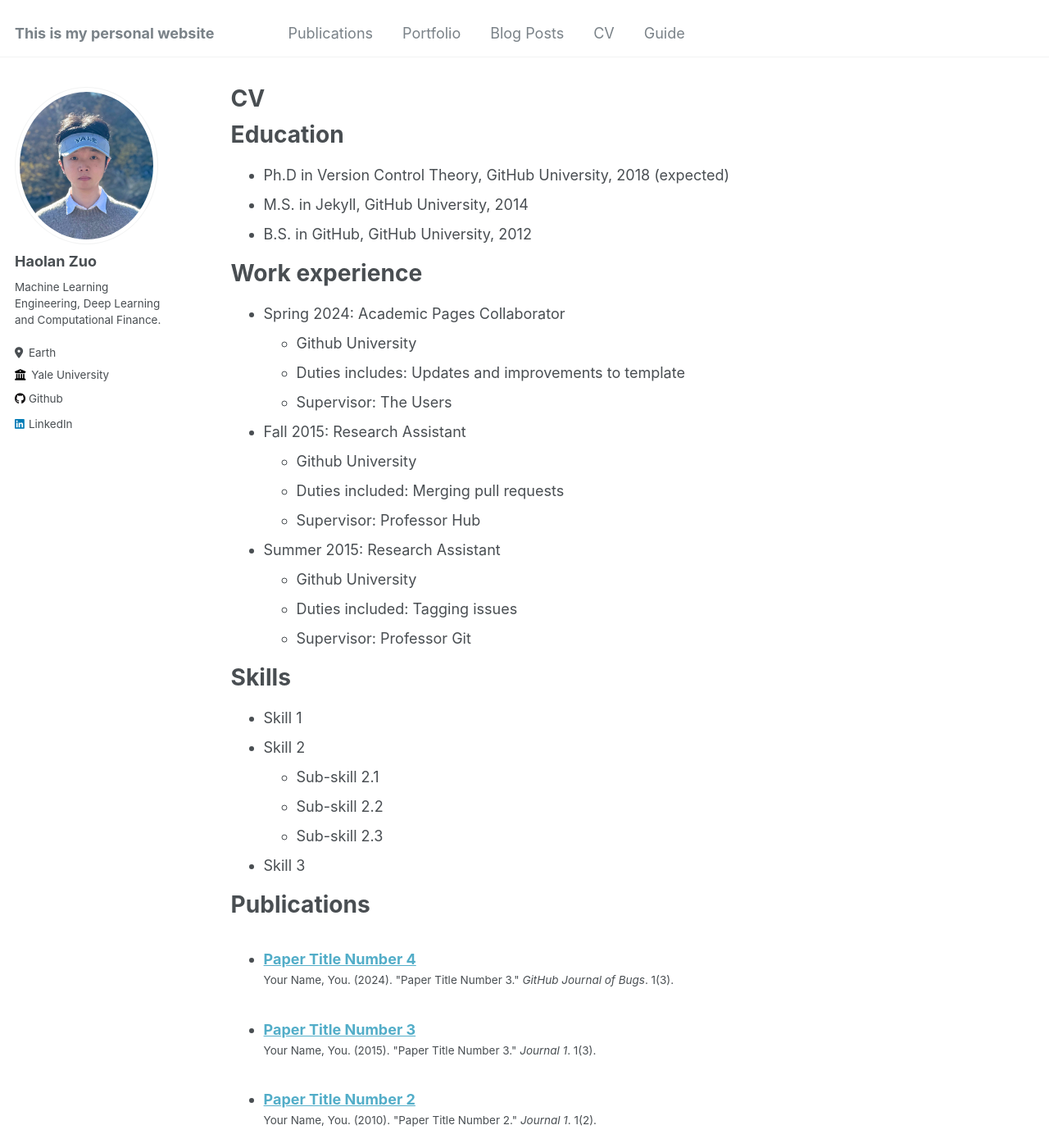
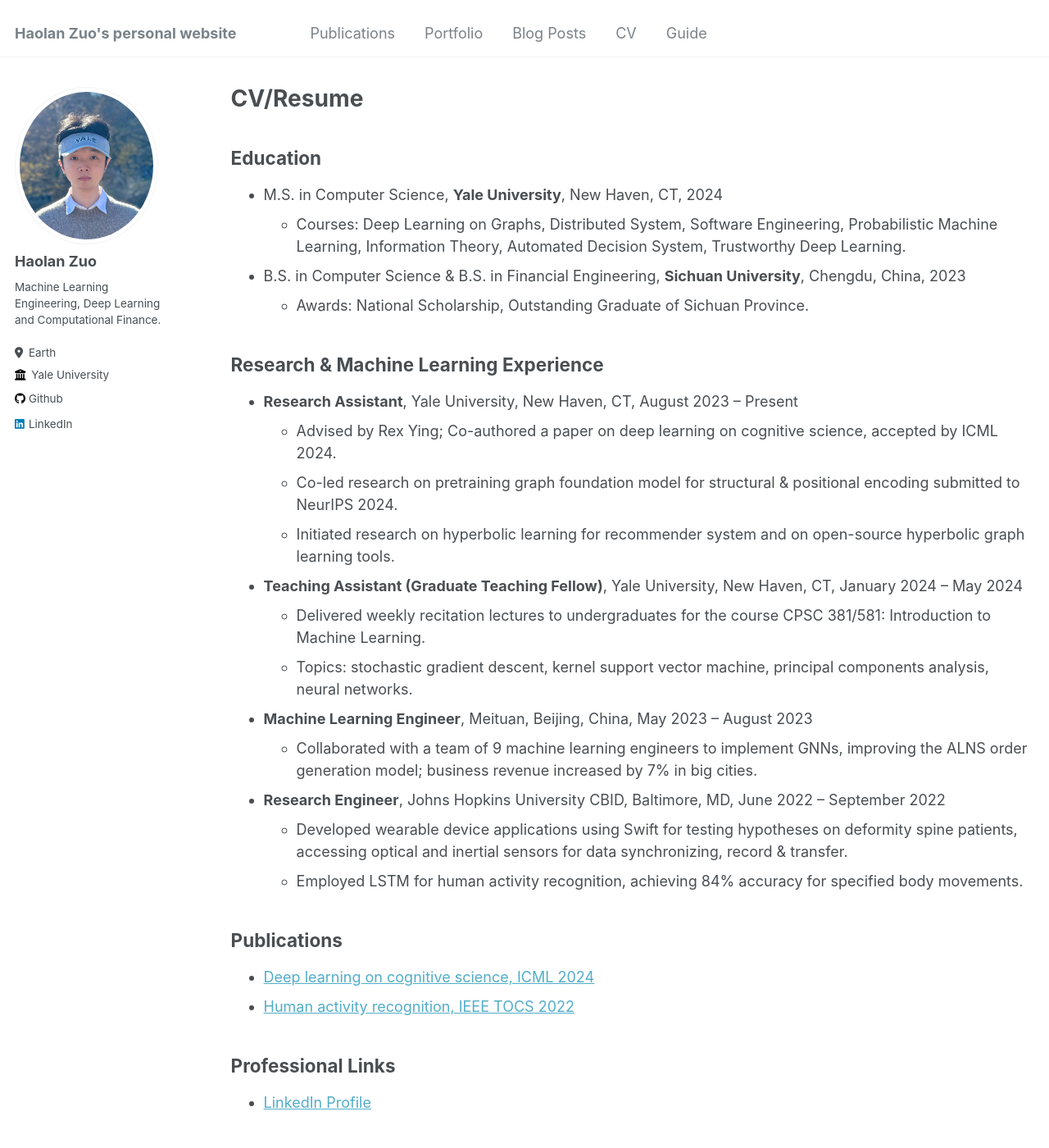
Before and after one commit to daniel620/daniel620.github.io, a Jekyll site: the page built from _pages/cv.md, in a window 1280 px wide and 1400 px high. Shown: the whole window at 82% size. Built offline with Jekyll 4.4.1, drawn with Linux system fonts in a browser that asks for light colours; some of the changed text lies outside the part shown.

Commit message:
Update cv

```diff
--- a/_config.yml
+++ b/_config.yml
@@ -8,7 +8,7 @@
 
 # Basic Site Settings
 locale                   : "en-US"
-title                    : "This is my personal website"
+title                    : "Haolan Zuo's personal website"
 title_separator          : "-"
 name                     : &name "Haolan Zuo"
 description              : &description "Haolan Zuo's personal academic and professional website showcasing experience\
--- a/_pages/cv.md
+++ b/_pages/cv.md
@@ -1,7 +1,7 @@
 ---
 layout: archive
-title: "CV"
-permalink: /cv/
+title: "CV/Resume"
+permalink: /cv_deprecated/
 author_profile: true
 redirect_from:
   - /resume
@@ -9,56 +9,37 @@ redirect_from:
 
 {% include base_path %}
 
-Education
-======
-* Ph.D in Version Control Theory, GitHub University, 2018 (expected)
-* M.S. in Jekyll, GitHub University, 2014
-* B.S. in GitHub, GitHub University, 2012
+## Education
 
-Work experience
-======
-* Spring 2024: Academic Pages Collaborator
-  * Github University
-  * Duties includes: Updates and improvements to template
-  * Supervisor: The Users
+* M.S. in Computer Science, **Yale University**, New Haven, CT, 2024
+  * Courses: Deep Learning on Graphs, Distributed System, Software Engineering, Probabilistic Machine Learning, Information Theory, Automated Decision System, Trustworthy Deep Learning.
 
-* Fall 2015: Research Assistant
-  * Github University
-  * Duties included: Merging pull requests
-  * Supervisor: Professor Hub
+* B.S. in Computer Science & B.S. in Financial Engineering, **Sichuan University**, Chengdu, China,  2023
+  * Awards: National Scholarship, Outstanding Graduate of Sichuan Province.
 
-* Summer 2015: Research Assistant
-  * Github University
-  * Duties included: Tagging issues
-  * Supervisor: Professor Git
+## Research & Machine Learning Experience
 
-Skills
-======
-* Skill 1
-* Skill 2
-  * Sub-skill 2.1
-  * Sub-skill 2.2
-  * Sub-skill 2.3
-* Skill 3
+* **Research Assistant**, Yale University, New Haven, CT, August 2023 – Present
+  * Advised by Rex Ying; Co-authored a paper on deep learning on cognitive science, accepted by ICML 2024.
+  * Co-led research on pretraining graph foundation model for structural & positional encoding submitted to NeurIPS 2024.
+  * Initiated research on hyperbolic learning for recommender system and on open-source hyperbolic graph learning tools.
 
-Publications
-======
-  <ul>{% for post in site.publications reversed %}
-    {% include archive-single-cv.html %}
-  {% endfor %}</ul>
+* **Teaching Assistant (Graduate Teaching Fellow)**, Yale University, New Haven, CT, January 2024 – May 2024
+  * Delivered weekly recitation lectures to undergraduates for the course CPSC 381/581: Introduction to Machine Learning.
+  * Topics: stochastic gradient descent, kernel support vector machine, principal components analysis, neural networks.
 
-Talks
-======
-  <ul>{% for post in site.talks reversed %}
-    {% include archive-single-talk-cv.html  %}
-  {% endfor %}</ul>
+* **Machine Learning Engineer**, Meituan, Beijing, China, May 2023 – August 2023
+  * Collaborated with a team of 9 machine learning engineers to implement GNNs, improving the ALNS order generation model; business revenue increased by 7% in big cities.
 
-Teaching
-======
-  <ul>{% for post in site.teaching reversed %}
-    {% include archive-single-cv.html %}
-  {% endfor %}</ul>
+* **Research Engineer**, Johns Hopkins University CBID, Baltimore, MD, June 2022 – September 2022
+  * Developed wearable device applications using Swift for testing hypotheses on deformity spine patients, accessing optical and inertial sensors for data synchronizing, record & transfer.
+  * Employed LSTM for human activity recognition, achieving 84% accuracy for specified body movements.
 
-Service and leadership
-======
-* Currently signed in to 43 different slack teams
+## Publications
+
+* [Deep learning on cognitive science, ICML 2024](https://arxiv.org/abs/2312.02203)
+* [Human activity recognition, IEEE TOCS 2022](https://ieeexplore.ieee.org/abstract/document/10015922)
+
+## Professional Links
+
+* [LinkedIn Profile](http://www.linkedin.com/in/haolan-zuo-604619244)
--- /dev/null
+++ b/_pages/cv_old.md
@@ -0,0 +1,64 @@
+---
+layout: archive
+title: "CV/Resume"
+permalink: /cv/
+author_profile: true
+redirect_from:
+  - /resume
+---
+
+{% include base_path %}
+
+Education
+======
+* M.S. in Computer Science, Yale University, 2024
+* B.S. in Computer Science, Sichuan University, 2023
+* B.S. in Fiancial Engineering, Sichuan University, 2023
+
+ML & Research Experience
+======
+* Research Assistant, Yale University, Fall 2023 - Present
+  * Advisor: Prof. Rex Ying
+  * Research orientation: Graph Foundation Model, Graph Transformer, Information Bottleneck, Trustworthy Deep Learning
+
+* Teaching Assistant, Yale University, Spring 2024
+  * Instructor: Prof. Alex Wong
+  * Course: CPSC 381/581, Introduction to Machine Learning
+  * Topics: Stochastic Gradient Descent, Kernel Support Vector Machine, Principal Components Analysis, Neural Networks
+
+* Machine Learning Engineer, Meituan, Summer 2023
+  * Division: Mobike
+  * Project: Graph nerual networks for bike station recommendations
+    * Curation of large-scale graph dataset from spatio-temporal data
+    * Implementation of GNNs; Model deployment and automation
+
+Skills
+======
+* Skill 1
+* Skill 2
+  * Sub-skill 2.1
+  * Sub-skill 2.2
+  * Sub-skill 2.3
+* Skill 3
+
+Publications
+======
+  <ul>{% for post in site.publications reversed %}
+    {% include archive-single-cv.html %}
+  {% endfor %}</ul>
+
+Talks
+======
+  <ul>{% for post in site.talks reversed %}
+    {% include archive-single-talk-cv.html  %}
+  {% endfor %}</ul>
+
+Teaching
+======
+  <ul>{% for post in site.teaching reversed %}
+    {% include archive-single-cv.html %}
+  {% endfor %}</ul>
+
+Service and leadership
+======
+* Currently signed in to 43 different slack teams
```
Also changed, not shown: 5 other files.
